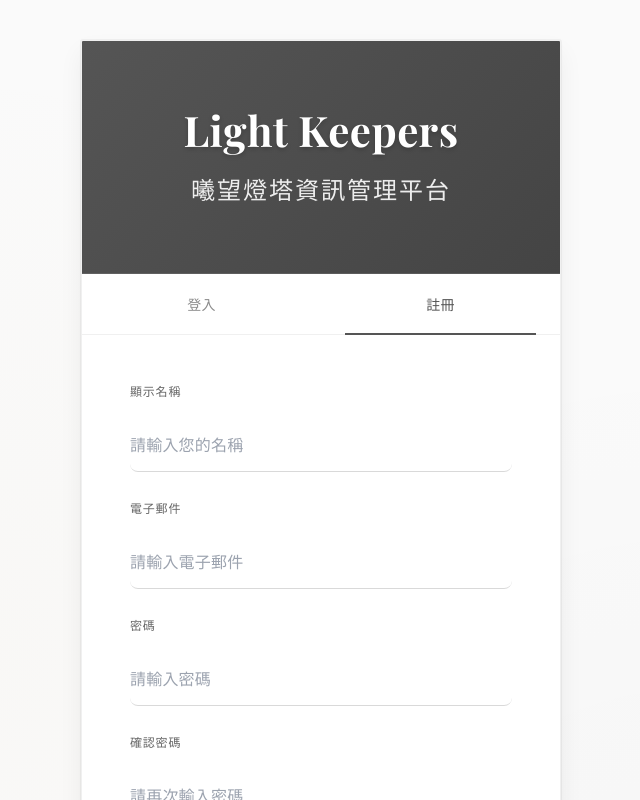
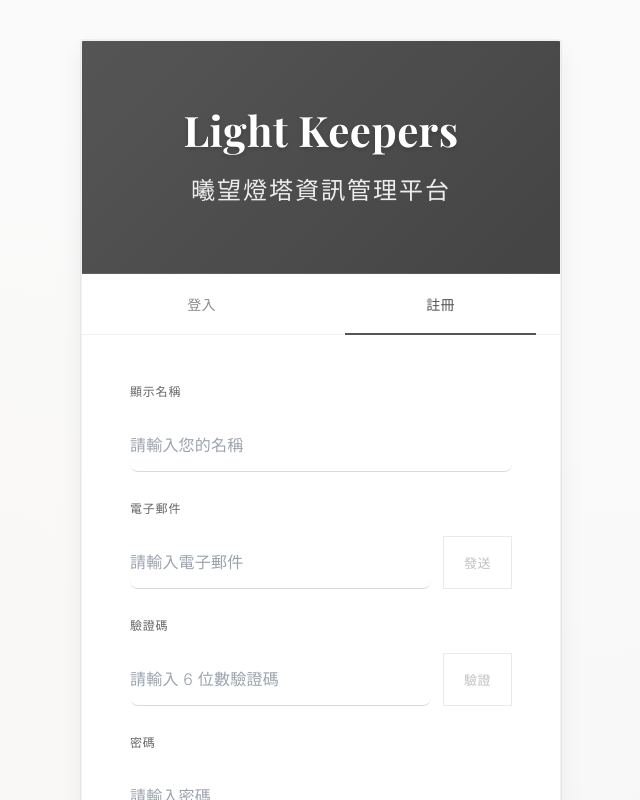
Before and after one commit to xiangteng007/light-keepers, a React (Vite) app in the folder web-dashboard/: page /login in a window 1280 px wide. Both pictures are taken after a click on the button "註冊". Shown: the top 800 px of the page, without its empty margins (319-959 px from the left). Built offline with nearby package versions, Linux system fonts and the light colour scheme; no server answers.

Commit message:
feat(login): restore inline email verification UI with send/resend and verify buttons

```diff
--- a/web-dashboard/src/pages/LoginPage.css
+++ b/web-dashboard/src/pages/LoginPage.css
@@ -298,6 +298,42 @@
 
 .verification-section .login-resend-btn {
     margin-bottom: 0;
+}
+
+/* Inline Input with Button */
+.input-with-button {
+    display: flex;
+    gap: 12px;
+    align-items: flex-end;
+}
+
+.input-with-button input {
+    flex: 1;
+}
+
+.inline-btn {
+    flex-shrink: 0;
+    padding: 16px 20px;
+    border: 1px solid rgba(0, 0, 0, 0.2);
+    background: white;
+    color: var(--luxury-dark);
+    font-size: 13px;
+    font-weight: 500;
+    letter-spacing: 0.5px;
+    cursor: pointer;
+    transition: all 0.2s ease;
+    white-space: nowrap;
+}
+
+.inline-btn:hover:not(:disabled) {
+    background: var(--luxury-dark);
+    color: white;
+    border-color: var(--luxury-dark);
+}
+
+.inline-btn:disabled {
+    opacity: 0.4;
+    cursor: not-allowed;
 }
 
 /* Resend Verification Button */
--- a/web-dashboard/src/pages/LoginPage.tsx
+++ b/web-dashboard/src/pages/LoginPage.tsx
@@ -404,6 +404,8 @@ export default function LoginPage() {
 
                             <div className="form-group">
                                 <label htmlFor="email">電子郵件</label>
+                                {!isLogin ? (
+                                    <div className="input-with-button">
                                         <input
                                             type="email"
                                             id="email"
@@ -413,9 +415,54 @@ export default function LoginPage() {
                                             value={formData.email}
                                             onChange={handleChange}
                                             required
-                                    disabled={emailVerificationSent}
                                         />
+                                        <button
+                                            type="button"
+                                            className="inline-btn"
+                                            onClick={handleResendVerification}
+                                            disabled={isLoading || !formData.email}
+                                        >
+                                            {emailVerificationSent ? '重發' : '發送'}
+                                        </button>
                                     </div>
+                                ) : (
+                                    <input
+                                        type="email"
+                                        id="email"
+                                        name="email"
+                                        autoComplete="email"
+                                        placeholder="請輸入電子郵件"
+                                        value={formData.email}
+                                        onChange={handleChange}
+                                        required
+                                    />
+                                )}
+                            </div>
+
+                            {/* 註冊時顯示驗證碼欄位 */}
+                            {!isLogin && (
+                                <div className="form-group">
+                                    <label htmlFor="verificationCode">驗證碼</label>
+                                    <div className="input-with-button">
+                                        <input
+                                            type="text"
+                                            id="verificationCode"
+                                            placeholder="請輸入 6 位數驗證碼"
+                                            value={verificationCode}
+                                            onChange={(e) => setVerificationCode(e.target.value.replace(/\D/g, '').slice(0, 6))}
+                                            maxLength={6}
+                                        />
+                                        <button
+                                            type="button"
+                                            className="inline-btn"
+                                            onClick={handleVerifyCode}
+                                            disabled={isVerifyingCode || verificationCode.length < 6}
+                                        >
+                                            {isVerifyingCode ? '...' : '驗證'}
+                                        </button>
+                                    </div>
+                                </div>
+                            )}
 
                             <div className="form-group">
                                 <label htmlFor="password">密碼</label>
@@ -429,7 +476,6 @@ export default function LoginPage() {
                                     onChange={handleChange}
                                     required
                                     minLength={6}
-                                    disabled={emailVerificationSent}
                                 />
                             </div>
 
@@ -446,7 +492,6 @@ export default function LoginPage() {
                                         onChange={handleChange}
                                         required={!isLogin}
                                         minLength={6}
-                                        disabled={emailVerificationSent}
                                     />
                                 </div>
                             )}
@@ -483,40 +528,6 @@ export default function LoginPage() {
                             {successMessage && (
                                 <div className="login-success">
                                     ✅ {successMessage}
-                                </div>
-                            )}
-
-                            {/* 等待 Email 驗證時顯示驗證碼輸入 */}
-                            {waitingForVerification && (
-                                <div className="verification-section">
-                                    <div className="form-group">
-                                        <label htmlFor="verificationCode">驗證碼</label>
-                                        <input
-                                            type="text"
-                                            id="verificationCode"
-                                            placeholder="請輸入 6 位驗證碼"
-                                            value={verificationCode}
-                                            onChange={(e) => setVerificationCode(e.target.value.replace(/\D/g, '').slice(0, 6))}
-                                            maxLength={6}
-                                            className="verification-input"
-                                        />
-                                    </div>
-                                    <button
-                                        type="button"
-                                        className="login-submit"
-                                        onClick={handleVerifyCode}
-                                        disabled={isVerifyingCode || verificationCode.length < 6}
-                                    >
-                                        {isVerifyingCode ? '驗證中...' : '驗證'}
-                                    </button>
-                                    <button
-                                        type="button"
-                                        className="login-resend-btn"
-                                        onClick={handleResendVerification}
-                                        disabled={isLoading}
-                                    >
-                                        📧 重新發送驗證碼
-                                    </button>
                                 </div>
                             )}
 
```
Lines whose indentation alone changed are shown as unchanged.
